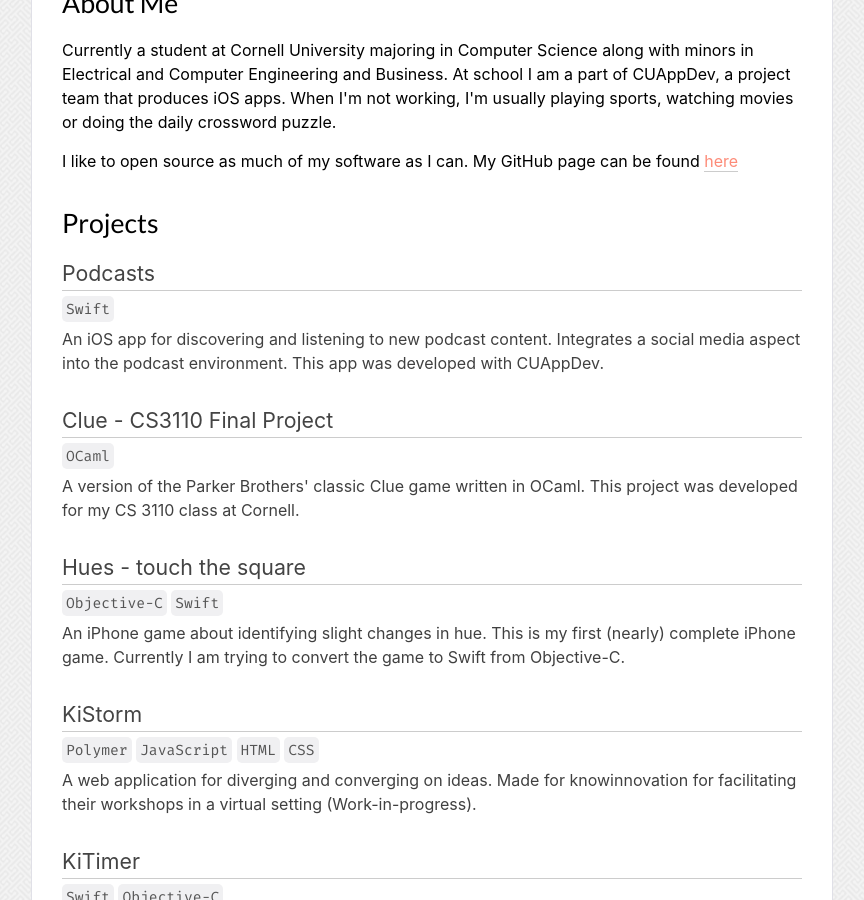
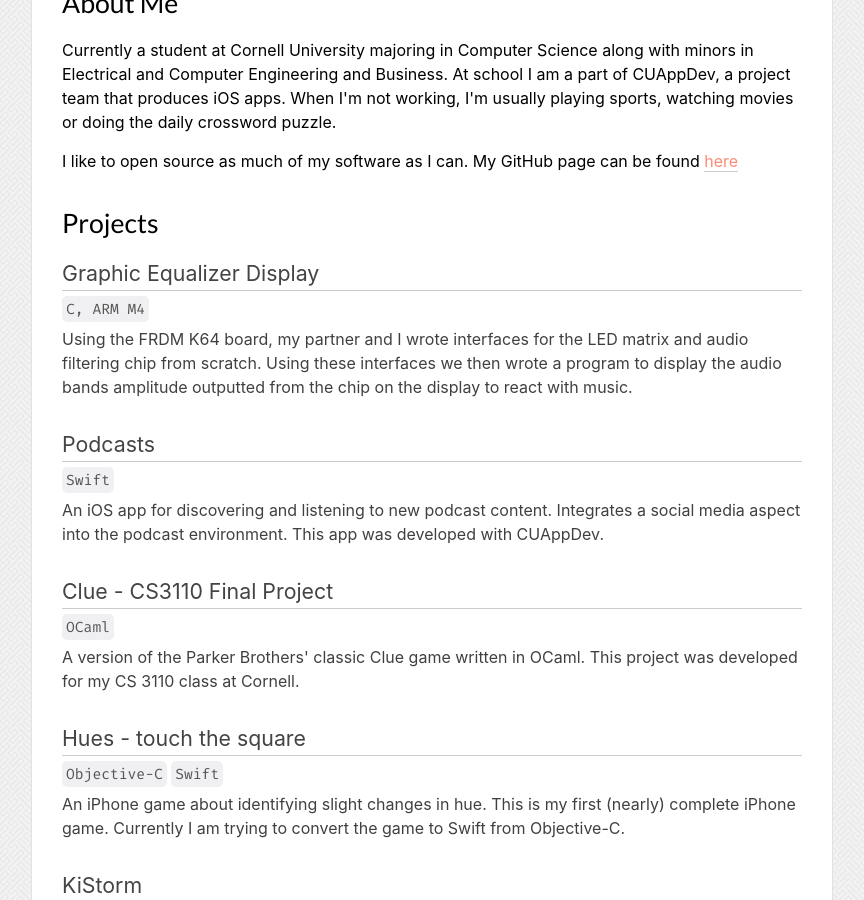
Before and after one commit to gblmarquez/drewsdunne.github.io, a Jekyll site: the page built from index.html, in a window 1280 px wide and 900 px high, scrolled down 479 px. Shown: the whole window, without its empty margins (208-1072 px from the left). Built offline with Jekyll 4.4.1, drawn with Linux system fonts in a browser that asks for light colours.

Commit message:
added link

```diff
--- a/_config.yml
+++ b/_config.yml
@@ -9,9 +9,8 @@
 title: Drew Dunne
 email: drew@drewdunne.com
 description: > # this means to ignore newlines until "baseurl:"
-  Write an awesome description for your new site here. You can edit this
-  line in _config.yml. It will appear in your document head meta (for
-  Google search results) and in your feed.xml site description.
+  My personal website where you can find information on me,
+  my projects, and any blog posts or tutorials I make.
 baseurl: "" # the subpath of your site, e.g. /blog
 url: "//www.drewdunne.com" # the base hostname & protocol for your site
 twitter_username: drewsdunne
--- a/_includes/header.html
+++ b/_includes/header.html
@@ -10,7 +10,7 @@
     <div class="title-bottom">
       <ul>
         <li><a href="http://github.com/drewsdunne"><img src="/img/github.svg"></a></li>
-        <li><a href="http://linkedin.com/u/drewsdunne"><img src="/img/linkedin.svg"></a></li>
+        <li><a href="http://linkedin.com/in/drewsdunne"><img src="/img/linkedin.svg"></a></li>
       </ul>
     </div>
   </div>
--- a/index.html
+++ b/index.html
@@ -12,6 +12,17 @@
 
   <h1 class="page-heading" id="posts">Projects</h1>
   <ul class="post-list">
+      <li>
+        <h2 class="project-header">
+          <a class="post-link" href="https://github.com/drewsdunne/FuchsiaFox">Graphic Equalizer Display</a>
+        </h2>
+        <ul class="skill-list">
+          <li>C, ARM M4</li>
+        </ul>
+        <p class="post-preview">
+          Using the FRDM K64 board, my partner and I wrote interfaces for the LED matrix and audio filtering chip from scratch. Using these interfaces we then wrote a program to display the audio bands amplitude outputted from the chip on the display to react with music.
+        </p>
+      </li>
       <li>
         <h2 class="project-header">
           <a class="post-link" href="https://github.com/cuappdev/podcast-ios">Podcasts</a>
```
